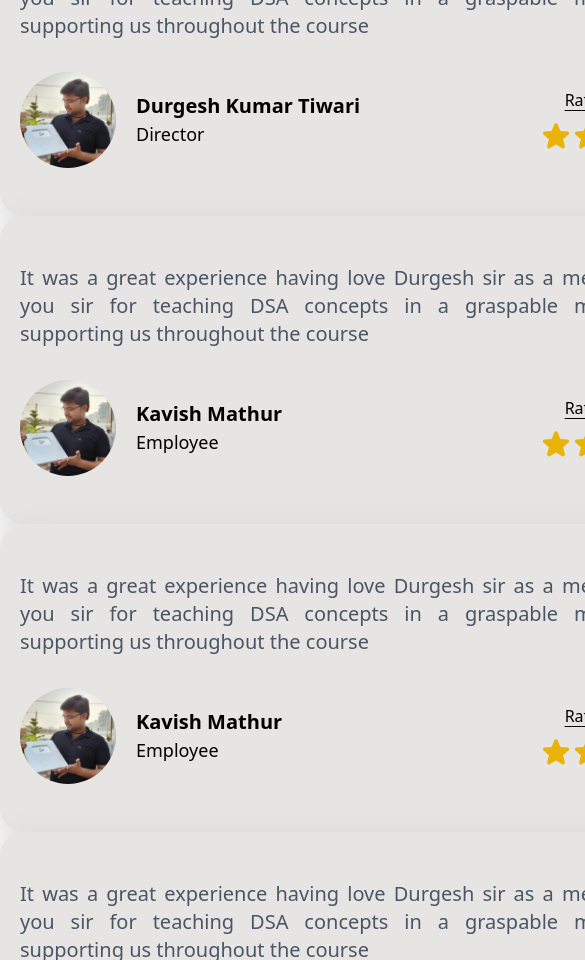
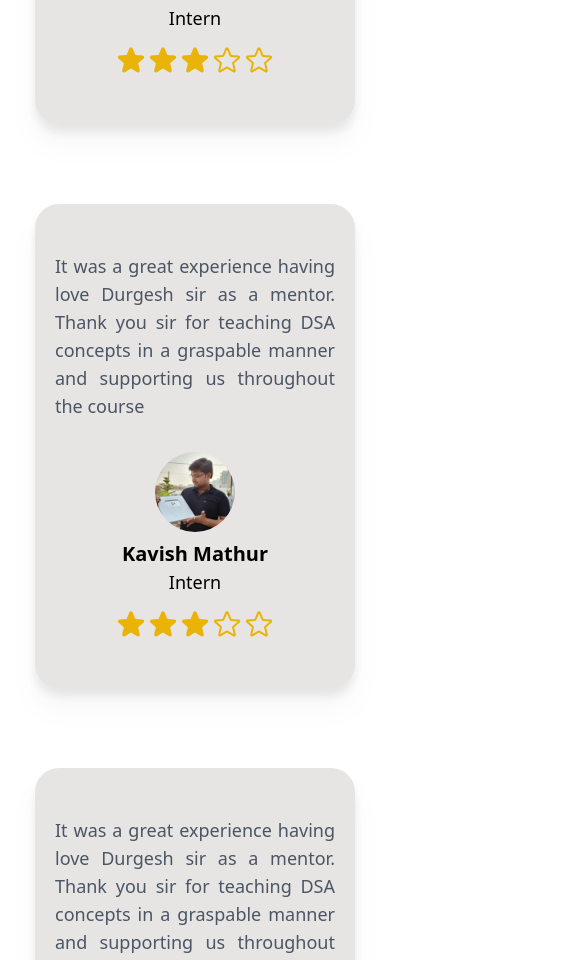
Before and after one commit to Kavish11402/lcwd_new_site, a Next.js app: page /Reviews in a window 390 px wide. Shown: the part 1040-2000 px from the top of the page, 585 px wide, since content can reach past the window. Built offline with nearby package versions, Linux system fonts and the light colour scheme.

Commit message:
Review Section UI Fully Responsive Completed

```diff
--- a/src/Components/HomePageComponent/FreeCoursesHub.js
+++ b/src/Components/HomePageComponent/FreeCoursesHub.js
@@ -39,7 +39,7 @@ export default function FreeCoursesHub()
 
 
               <Link href={'/FreeCourses'}>
-                  <h1 className={"bg-secondary-medium hover:bg-amber-300 transition-all ease-in-out rounded-md py-2 text-center text-xs font-semibold text-black px-3 lg:px-10 lg:text-md"} >
+                  <h1 className={"bg-secondary-dark hover:bg-secondary-medium transition-all ease-in-out rounded-md py-2 text-center text-xs font-semibold text-white px-3 lg:px-10 lg:text-md"} >
                       More Free Courses..
                   </h1>
               </Link>
--- a/src/Components/HomePageComponent/LCWDStrategy.js
+++ b/src/Components/HomePageComponent/LCWDStrategy.js
@@ -6,7 +6,7 @@ import watchVideo from "@/Assets/Icons/watchVideo.svg";
 export default function LCWDStrategy()
 {
   return(
-      <div className={"flex flex-col justify-center py-10"}>
+      <div className={"flex flex-col justify-center py-10 mb-24"}>
 
           <h1 className={"mb-10 lg:mb-16 text-center text-2xl font-bold underline underline-offset-8 text-primary-dark lg:text-5xl"}> Why Learn Code With Durgesh ? </h1>
 
--- a/src/Components/HomePageComponent/PremiumCoursesHub.js
+++ b/src/Components/HomePageComponent/PremiumCoursesHub.js
@@ -38,7 +38,7 @@ export default function PremiumCoursesHub()
 
         <div className={"flex flex-row justify-center lg:justify-end lg:pr-14"}>
           <Link href={'/FreeCourses'}>
-            <h1 className={"bg-secondary-medium hover:bg-amber-300 transition-all ease-in-out rounded-md py-2 text-center text-xs font-semibold text-black px-3 lg:px-10 lg:text-md"} >
+            <h1 className={"bg-secondary-dark hover:bg-secondary-medium transition-all ease-in-out rounded-md py-2 text-center text-xs font-semibold text-white px-3 lg:px-10 lg:text-md"} >
               More Premium Courses..
             </h1>
           </Link>
--- a/src/Components/HomePageComponent/SingleReuseableComponents/ReviewCard.js
+++ b/src/Components/HomePageComponent/SingleReuseableComponents/ReviewCard.js
@@ -3,27 +3,34 @@ import Image from "next/image";
 
 function OutlineStar()
 {
-    return <svg xmlns="http://www.w3.org/2000/svg" fill="none" viewBox="0 0 24 24" strokeWidth="1.5" stroke="currentColor" className="w-8 h-8 text-yellow-500">
-        <path strokeLinecap="round" strokeLinejoin="round"
-              d="M11.48 3.499a.562.562 0 011.04 0l2.125 5.111a.563.563 0 00.475.345l5.518.442c.499.04.701.663.321.988l-4.204 3.602a.563.563 0 00-.182.557l1.285 5.385a.562.562 0 01-.84.61l-4.725-2.885a.563.563 0 00-.586 0L6.982 20.54a.562.562 0 01-.84-.61l1.285-5.386a.562.562 0 00-.182-.557l-4.204-3.602a.563.563 0 01.321-.988l5.518-.442a.563.563 0 00.475-.345L11.48 3.5z"/>
-    </svg>
+    return(
+        <svg xmlns="http://www.w3.org/2000/svg" fill="none" viewBox="0 0 24 24" strokeWidth="1.5" stroke="currentColor" className="w-8 h-8 text-yellow-500">
+            <path strokeLinecap="round" strokeLinejoin="round"
+                  d="M11.48 3.499a.562.562 0 011.04 0l2.125 5.111a.563.563 0 00.475.345l5.518.442c.499.04.701.663.321.988l-4.204 3.602a.563.563 0 00-.182.557l1.285 5.385a.562.562 0 01-.84.61l-4.725-2.885a.563.563 0 00-.586 0L6.982 20.54a.562.562 0 01-.84-.61l1.285-5.386a.562.562 0 00-.182-.557l-4.204-3.602a.563.563 0 01.321-.988l5.518-.442a.563.563 0 00.475-.345L11.48 3.5z"
+            />
+        </svg>
+    )
 }
 function SolidStar()
 {
-    return <svg xmlns="http://www.w3.org/2000/svg" viewBox="0 0 24 24" fill="currentColor" className="w-8 h-8 text-yellow-500">
-        <path fillRule="evenodd"
-              d="M10.788 3.21c.448-1.077 1.976-1.077 2.424 0l2.082 5.007 5.404.433c1.164.093 1.636 1.545.749 2.305l-4.117 3.527 1.257 5.273c.271 1.136-.964 2.033-1.96 1.425L12 18.354 7.373 21.18c-.996.608-2.231-.29-1.96-1.425l1.257-5.273-4.117-3.527c-.887-.76-.415-2.212.749-2.305l5.404-.433 2.082-5.006z"
-              clipRule="evenodd"/>
-    </svg>
+    return(
+        <svg xmlns="http://www.w3.org/2000/svg" viewBox="0 0 24 24" fill="currentColor" className="w-8 h-8 text-yellow-500">
+            <path fillRule="evenodd"
+                  d="M10.788 3.21c.448-1.077 1.976-1.077 2.424 0l2.082 5.007 5.404.433c1.164.093 1.636 1.545.749 2.305l-4.117 3.527 1.257 5.273c.271 1.136-.964 2.033-1.96 1.425L12 18.354 7.373 21.18c-.996.608-2.231-.29-1.96-1.425l1.257-5.273-4.117-3.527c-.887-.76-.415-2.212.749-2.305l5.404-.433 2.082-5.006z"
+                  clipRule="evenodd"
+            />
+        </svg>
+    );
 }
 
 function StarGenerator(rating)
 {
-    const temp = [1,2,3,4,5]
     return (
         <div className={"flex flex-row justify-center"}>
             {
-                temp.map((num) => {
+                [1,2,3,4,5].map(
+                    (num) =>
+                    {
                         if(num<=rating) return <SolidStar key={num}/>
                         return <OutlineStar key={num}/>
                     })
@@ -32,39 +39,57 @@ function StarGenerator(rating)
     )
 }
 
-export default function ReviewCard( { ReviewMsg , ReviewerImg , ReviewerName , ReviewerDesignation , RatingInInteger , marginX , marginY } )
+export default function ReviewCard( { ReviewMsg , ReviewerImg , ReviewerName , ReviewerDesignation , RatingInInteger , marginFor } )
 {
 
     return(
-        <div className={`flex flex-col justify-center w-[45rem] py-12 px-5 rounded-3xl drop-shadow-2xl bg-stone-200 ${marginX.toString()} ${marginY.toString()}`}>
+        <div className={`w-[20rem] sm:w-[35rem] lg:w-[45rem]
+                        drop-shadow-xl lg:drop-shadow-2xl
+                        flex flex-col justify-center py-12 px-5 rounded-3xl bg-stone-200
+                        ${ marginFor==="homePageReview" ? "mx-auto my-6 lg:mx-20 lg:my-16" : "" }
+                        ${ marginFor==="reviewPage" ? "mx-auto my-10" : "" }
+                        `}
+        >
 
             {/* Review Message Here */}
-            <h1 className={"text-xl text-gray-600 text-justify mb-8"}>{ReviewMsg}</h1>
+            <h1 className={"text-lg lg:text-xl text-gray-600 text-justify mb-8"}>{ReviewMsg}</h1>
 
-            <div className={"flex flex-row justify-between"}>
+            <div className={"flex flex-row justify-center lg:justify-between"}>
 
                 {/* Student Details */}
                 <div className={"flex flex-row justify-center"}>
 
                     {/* Student's Image */}
-                    <Image className={"rounded-full w-24"} src={ReviewerImg} alt={"Reviewer Image"}/>
+                    <Image className={"rounded-full w-20 lg:w-24"} src={ReviewerImg} alt={"Reviewer Image"}/>
 
 
-                    {/* Student Name etc.. */}
-                    <div className={"flex flex-col justify-center ml-5"}>
+                    {/* Student Name & Designation */}
+                    <div className={"hidden lg:inline-flex flex flex-col justify-center ml-5"}>
                         <h1 className={"font-bold text-xl"}>{ReviewerName}</h1>
                         <h2 className={"text-lg"}>{ReviewerDesignation}</h2>
                     </div>
                 </div>
 
                 {/* Rating in Stars */}
-                <div className={"flex flex-col justify-center"}>
+                <div className={"hidden lg:inline-flex flex flex-col justify-center  "}>
+                    <p className={"w-fit mx-auto mb-2 underline underline-offset-4 font-medium"}>Rating out of 5</p>
+                    {StarGenerator(RatingInInteger)}
+                </div>
 
-                    <p className={"w-fit mx-auto mb-2 underline underline-offset-4 font-medium"}>Rating out of 5</p>
+            </div>
 
 
+            <div className={"lg:hidden"}>
+
+                {/* Student Name & Designation */}
+                <div className={"mt-2"}>
+                    <h1 className={"font-bold text-xl text-center"}>{ReviewerName}</h1>
+                    <h2 className={"text-lg text-center"}>{ReviewerDesignation}</h2>
+                </div>
+
+                {/* Rating in Stars */}
+                <div className={"mt-3"}>
                     {StarGenerator(RatingInInteger)}
-
                 </div>
 
             </div>
--- a/src/Components/ReviewComponent/ReviewHub.js
+++ b/src/Components/ReviewComponent/ReviewHub.js
@@ -11,50 +11,59 @@ export default function ReviewHub()
       <HeroCard useCase={"bg-reviewBannerImg"} title={"Our Reviews"} subTitle={"Reviews given by out Students"} showSocialMedia={false} showLogo={true}/>
 
         <div className={"flex flex-col"}>
+
             <ReviewCard
                 ReviewMsg={"It was a great experience having love Durgesh sir as a mentor. Thank you sir for teaching DSA concepts in a graspable manner and supporting us throughout the course"}
                 ReviewerImg={durgesh_sir_DP}
                 ReviewerName={"Kavish Mathur"}
                 ReviewerDesignation={"Intern"}
                 RatingInInteger={3}
-                marginX={"auto"}
-                marginY={10}
+                marginFor={"reviewPage"}
             />
-            <ReviewCard
-                ReviewMsg={"It was a great experience having love Durgesh sir as a mentor. Thank you sir for teaching DSA concepts in a graspable manner and supporting us throughout the course"}
-                ReviewerImg={durgesh_sir_DP}
-                ReviewerName={"Durgesh Kumar Tiwari"}
-                ReviewerDesignation={"Director"}
-                RatingInInteger={5}
-                marginX={"auto"}
-                marginY={10}
-            />
+
             <ReviewCard
                 ReviewMsg={"It was a great experience having love Durgesh sir as a mentor. Thank you sir for teaching DSA concepts in a graspable manner and supporting us throughout the course"}
                 ReviewerImg={durgesh_sir_DP}
                 ReviewerName={"Kavish Mathur"}
-                ReviewerDesignation={"Employee"}
+                ReviewerDesignation={"Intern"}
                 RatingInInteger={3}
-                marginX={"auto"}
-                marginY={10}
+                marginFor={"reviewPage"}
             />
+
             <ReviewCard
                 ReviewMsg={"It was a great experience having love Durgesh sir as a mentor. Thank you sir for teaching DSA concepts in a graspable manner and supporting us throughout the course"}
                 ReviewerImg={durgesh_sir_DP}
                 ReviewerName={"Kavish Mathur"}
-                ReviewerDesignation={"Employee"}
+                ReviewerDesignation={"Intern"}
                 RatingInInteger={3}
-                marginX={"auto"}
-                marginY={10}
+                marginFor={"reviewPage"}
             />
+
             <ReviewCard
                 ReviewMsg={"It was a great experience having love Durgesh sir as a mentor. Thank you sir for teaching DSA concepts in a graspable manner and supporting us throughout the course"}
                 ReviewerImg={durgesh_sir_DP}
                 ReviewerName={"Kavish Mathur"}
-                ReviewerDesignation={"Employee"}
+                ReviewerDesignation={"Intern"}
                 RatingInInteger={3}
-                marginX={"auto"}
-                marginY={10}
+                marginFor={"reviewPage"}
+            />
+
+            <ReviewCard
+                ReviewMsg={"It was a great experience having love Durgesh sir as a mentor. Thank you sir for teaching DSA concepts in a graspable manner and supporting us throughout the course"}
+                ReviewerImg={durgesh_sir_DP}
+                ReviewerName={"Kavish Mathur"}
+                ReviewerDesignation={"Intern"}
+                RatingInInteger={3}
+                marginFor={"reviewPage"}
+            />
+
+            <ReviewCard
+                ReviewMsg={"It was a great experience having love Durgesh sir as a mentor. Thank you sir for teaching DSA concepts in a graspable manner and supporting us throughout the course"}
+                ReviewerImg={durgesh_sir_DP}
+                ReviewerName={"Kavish Mathur"}
+                ReviewerDesignation={"Intern"}
+                RatingInInteger={3}
+                marginFor={"reviewPage"}
             />
 
         </div>
--- a/src/pages/_app.js
+++ b/src/pages/_app.js
@@ -30,7 +30,7 @@ export default function App({ Component, pageProps })
 
           </Head>
 
-          <main className={"mt-[4rem] lg:mt-[4.5rem] select-none"}>
+          <main className={"w-screen lg:w-auto overflow-x-clip lg:overflow-x-visible mt-[4rem] lg:mt-[4.5rem] select-none"}>
               <NavBar/>
               <Component {...pageProps} />
               <Footer/>
```
Also changed, not shown: src/Components/HomePageComponent/HomePage.js (+0 -8 lines), src/Components/HomePageComponent/ReviewSection.js (+23 -36 lines).
